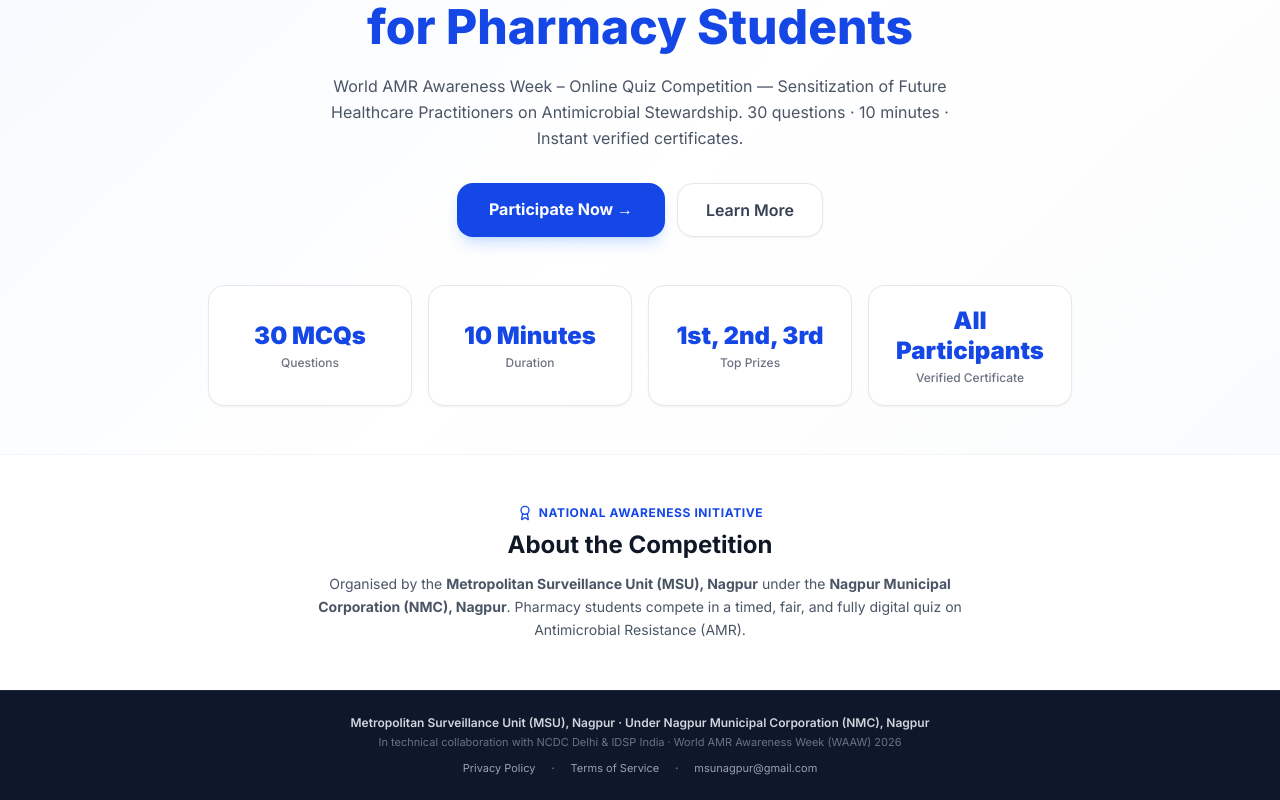
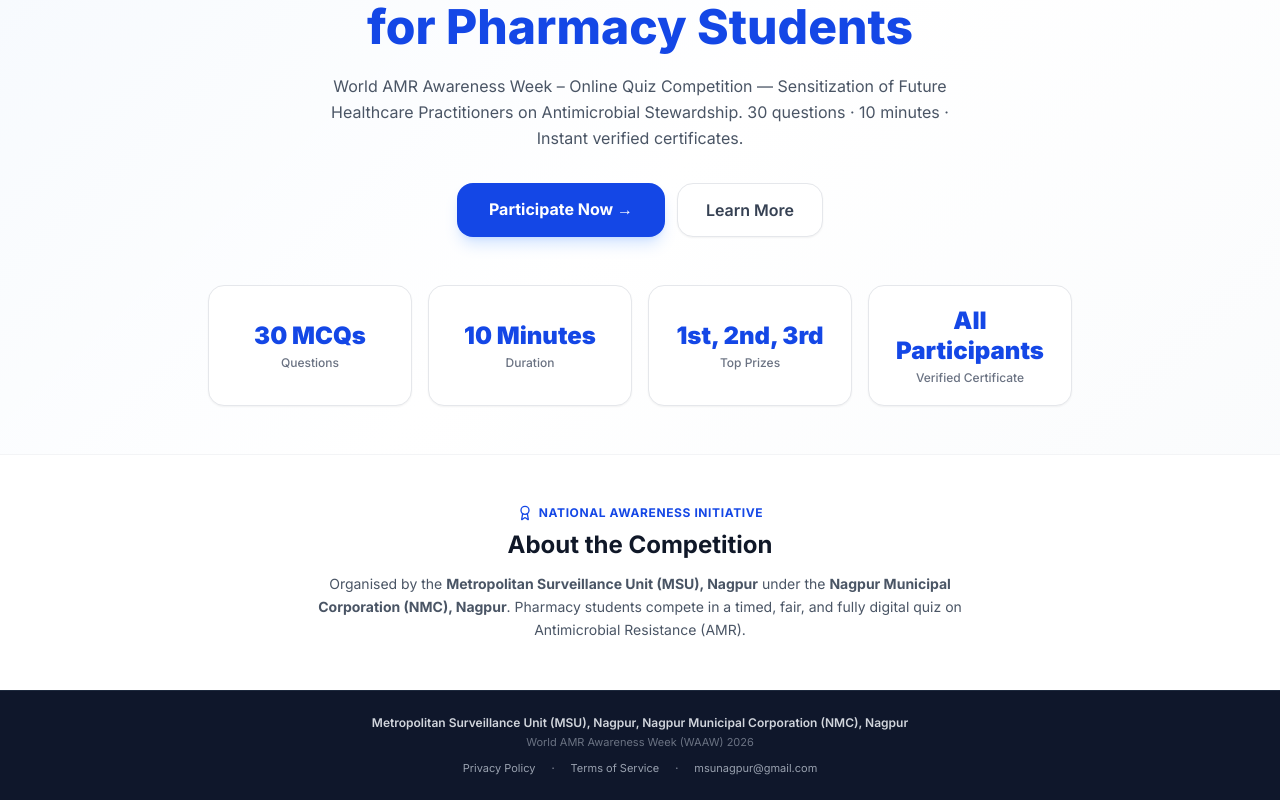
Before and after one commit to harshh619/quiz-dashboard, a Next.js app: page / in a window 1280 px wide. Shown: the part 397-1197 px from the top of the page. Built offline with nearby package versions, Linux system fonts and the light colour scheme.

Commit message:
chore: update footer text on landing page

```diff
--- a/src/app/page.tsx
+++ b/src/app/page.tsx
@@ -173,10 +173,10 @@ export default function HomePage() {
       <footer className="bg-slate-900 text-gray-400 text-center py-6 text-xs border-t border-slate-800">
         <div className="max-w-4xl mx-auto px-4 space-y-1">
           <p className="font-semibold text-gray-300">
-            Metropolitan Surveillance Unit (MSU), Nagpur · Under Nagpur Municipal Corporation (NMC), Nagpur
+            Metropolitan Surveillance Unit (MSU), Nagpur, Nagpur Municipal Corporation (NMC), Nagpur
           </p>
           <p className="text-[11px] text-gray-500">
-            In technical collaboration with NCDC Delhi &amp; IDSP India · World AMR Awareness Week (WAAW) 2026
+            World AMR Awareness Week (WAAW) 2026
           </p>
           <div className="pt-2 flex items-center justify-center gap-4 text-[11px] text-gray-400">
             <Link href="/privacy" className="hover:text-white underline-offset-2 hover:underline">
```
